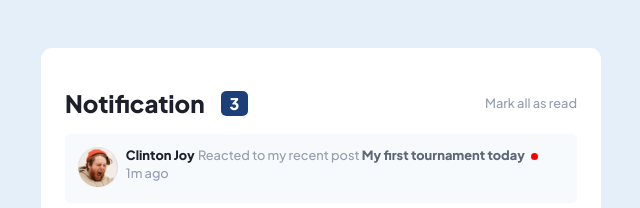
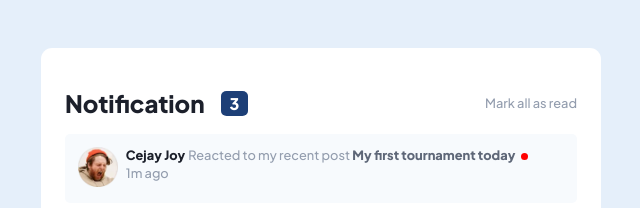
Before and after one commit to Cejay101/Notification-Project-Frontend-Mentor, a plain HTML site: page index.html in a window 1280 px wide. Shown: the top 208 px of the page, 319-959 px from the left. Drawn offline with Linux system fonts and the light colour scheme; files whose address does not match are found by name.

Commit message:
second commit

```diff
--- a/index.html
+++ b/index.html
@@ -24,7 +24,7 @@
         <div> <img src=".//images copy/avatar-mark-webber.webp" alt="">
         </div>
         <div class="not-text">
-          <p class="notify"><span class="name"> Clinton Joy</span> Reacted to  my recent post <span class="post-reaction">My first tournament today</span></p>
+          <p class="notify"><span class="name"> Cejay Joy</span> Reacted to  my recent post <span class="post-reaction">My first tournament today</span></p>
           <div class="not-date">1m ago</div>
           </div>
         </div>
```
